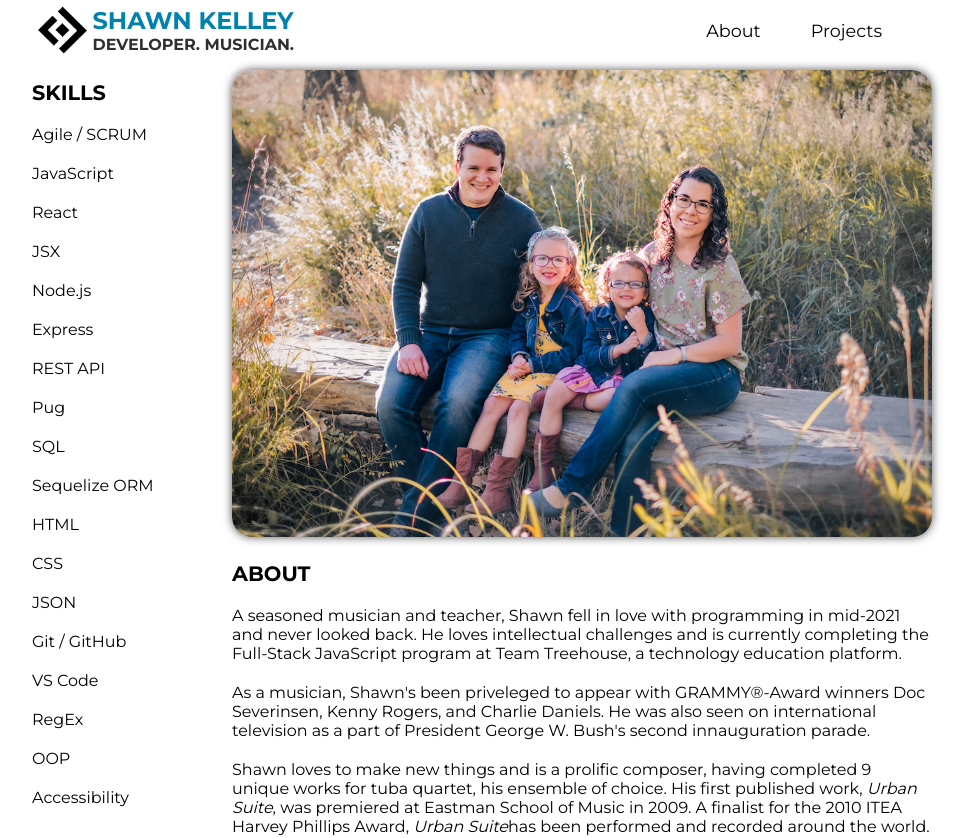
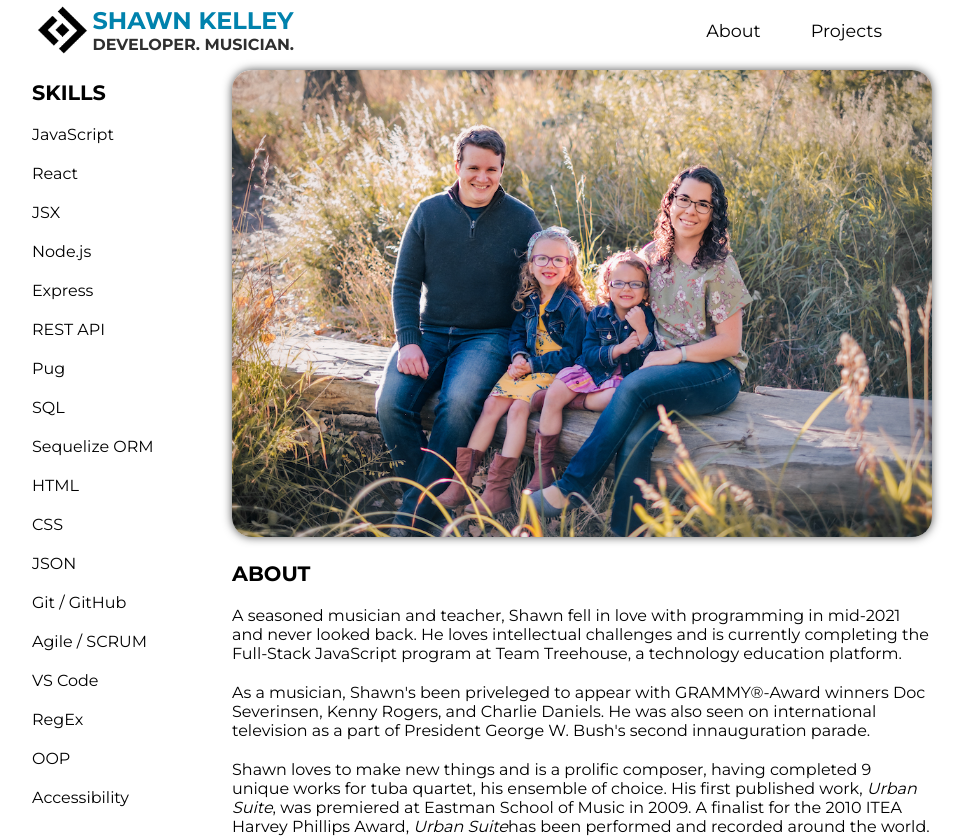
Before and after one commit to shawnkelleydev/sk-ws-react, a React (Create React App) app: page /about in a window 1280 px wide. Shown: the top 838 px of the page, without its empty margins (158-1128 px from the left). Built offline with nearby package versions, Linux system fonts and the light colour scheme.

Commit message:
skill reorder

```diff
--- a/src/components/About.js
+++ b/src/components/About.js
@@ -52,7 +52,6 @@ const About = () => {
         </li>
         <li>
           <ul>
-            <li className="skill">Agile / SCRUM</li>
             <li className="skill">JavaScript</li>
             <li className="skill">React</li>
             <li className="skill">JSX</li>
@@ -66,6 +65,7 @@ const About = () => {
             <li className="skill">CSS</li>
             <li className="skill">JSON</li>
             <li className="skill">Git / GitHub</li>
+            <li className="skill">Agile / SCRUM</li>
             <li className="skill">VS Code </li>
             <li className="skill">RegEx</li>
             <li className="skill">OOP</li>
```
